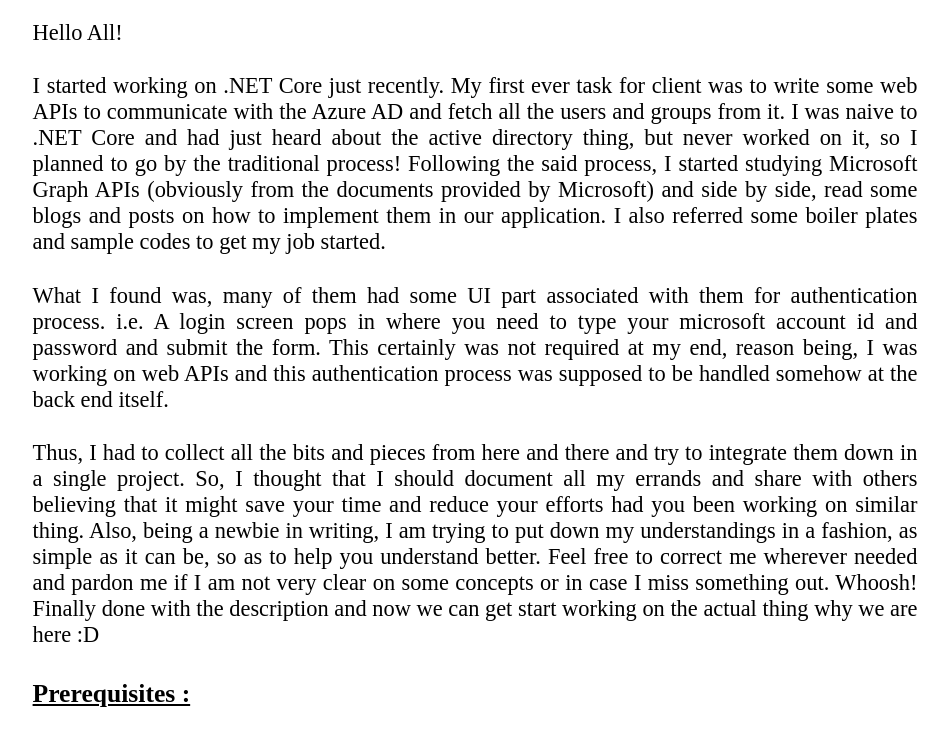
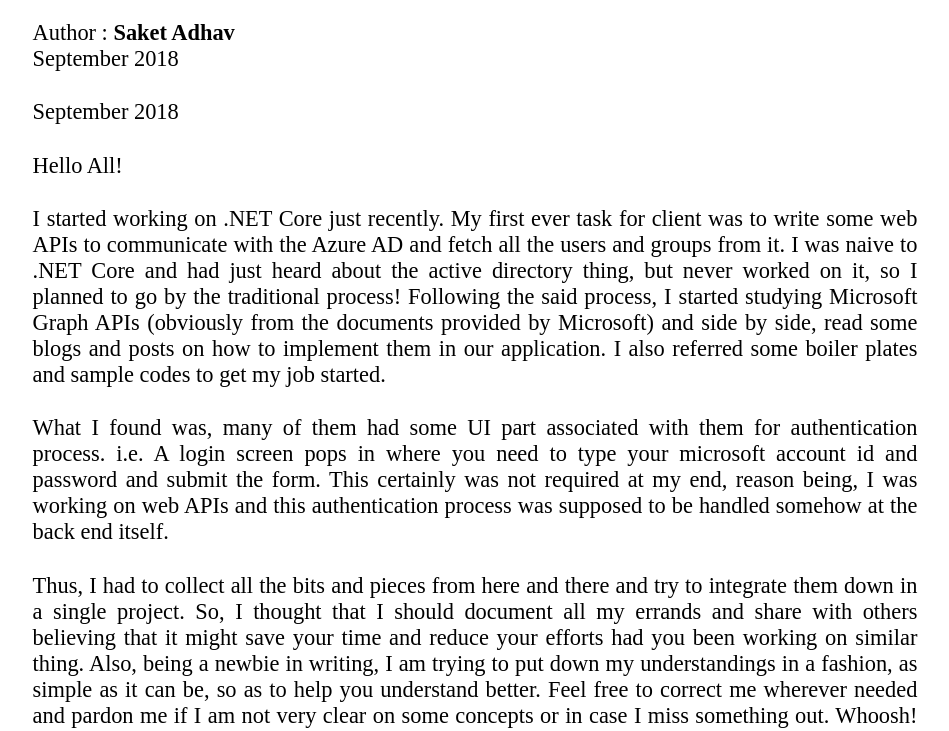
Before and after one commit to saketadhav/saketadhav.github.io, a website: page blog/integrate-microsoft-graph-with-dotnet-core-web-apis.html in a window 1280 px wide. Shown: the part 66-797 px from the top of the page, without its empty margins (165-1114 px from the left). Drawn offline with Linux system fonts and the light colour scheme.

Commit message:
styles for blogs

```diff
--- a/blog/integrate-microsoft-graph-with-dotnet-core-web-apis.html
+++ b/blog/integrate-microsoft-graph-with-dotnet-core-web-apis.html
@@ -47,6 +47,8 @@
 
 <h1>Integrate Microsoft Graph with .NET CORE Web APIs</h1>
 <div class="container">
+<p class="blog-details">Author&nbsp;:&nbsp;<b>Saket Adhav</b><br>September 2018</br></p>
+<p class="blog-details">September 2018</p>
 <p>Hello All!</p>
 <p>I started working on .NET Core just recently. My first ever task for client was to write some web APIs to communicate with the Azure AD and fetch all the users and groups from it. I was naive to .NET Core and had just heard about the active directory thing, but never worked on it, so I planned to go by the traditional process! Following the said process, I started studying Microsoft Graph APIs (obviously from the documents provided by Microsoft) and side by side, read some blogs and posts on how to implement them in our application. I also referred some boiler plates and sample codes to get my job started.</p>
 <p>What I found was, many of them had some UI part associated with them for authentication process. i.e. A login screen pops in where you need to type your microsoft account id and password and submit the form. This certainly was not required at my end, reason being, I was working on web APIs and this authentication process was supposed to be handled somehow at the back end itself.</p>
```
